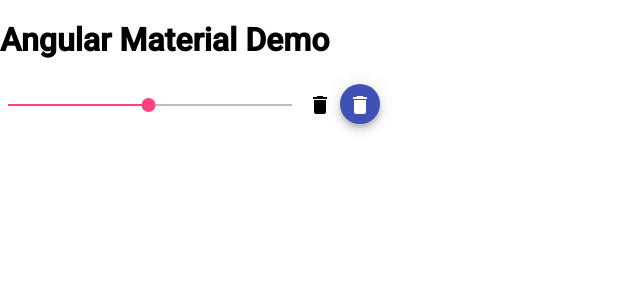
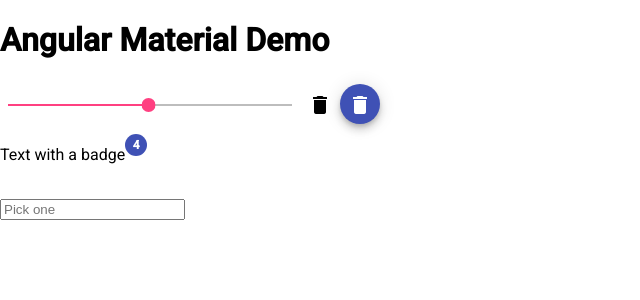
Before and after one commit to jinalshah999/demoappks, an Angular app: page / in a window 1280 px wide. Shown: the top 300 px of the page, without its empty margins (0-640 px from the left). Built offline with nearby package versions, Linux system fonts and the light colour scheme.

Commit message:
demo pushed

```diff
--- a/src/app/angularmaterialdemo/angularmaterialdemo.component.html
+++ b/src/app/angularmaterialdemo/angularmaterialdemo.component.html
@@ -7,3 +7,20 @@
 <button mat-mini-fab color="primary" aria-label="Example icon button with a menu icon">
   <mat-icon>delete</mat-icon>
 </button>
+<!-- <button mat-raised-button color="primary" matBadge="8" matBadgePosition="before" matBadgeColor="accent">
+  Action
+</button> -->
+
+<br>
+<p>
+  <span matBadge="4" matBadgeOverlap="false">Text with a badge</span>
+</p>
+<br>
+<!-- Auto Complete -->
+<input type="text" placeholder="Pick one" aria-label="Number" #input matInput [matAutocomplete]="auto"
+  (keyup)="onSearch(input.value)">
+<mat-autocomplete #auto="matAutocomplete">
+  <mat-option *ngFor="let item of fillteredArray" [value]="item">
+    {{item}}
+  </mat-option>
+</mat-autocomplete>
--- a/src/app/angularmaterialdemo/angularmaterialdemo.component.ts
+++ b/src/app/angularmaterialdemo/angularmaterialdemo.component.ts
@@ -3,13 +3,31 @@
 @Component({
   selector: 'app-angularmaterialdemo',
   templateUrl: './angularmaterialdemo.component.html',
-  styleUrls: ['./angularmaterialdemo.component.css']
+  styleUrls: ['./angularmaterialdemo.component.css'],
 })
 export class AngularmaterialdemoComponent implements OnInit {
-
-  constructor() { }
+  namesArr: string[] = [
+    'jinal',
+    'jaydeep',
+    'sanjana',
+    'bhautik',
+    'riya',
+    'fenil',
+  ];
+  fillteredArray: string[] = [];
+  constructor() {}
 
   ngOnInit(): void {
+    this.fillteredArray = this.namesArr;
   }
-
+  onSearch(value: string) {
+    if (value != '') {
+      const val = value.toLowerCase();
+      this.fillteredArray = this.namesArr.filter(
+        (x) => x.toLowerCase().indexOf(val) == 0
+      );
+    } else {
+      this.fillteredArray = this.namesArr;
+    }
+  }
 }
--- a/src/app/app.module.ts
+++ b/src/app/app.module.ts
@@ -6,6 +6,8 @@
 import { MatSliderModule } from '@angular/material/slider';
 import { MatButtonModule } from '@angular/material/button';
 import { MatIconModule } from '@angular/material/icon';
+import { MatAutocompleteModule } from '@angular/material/autocomplete';
+import { MatBadgeModule } from '@angular/material/badge';
 import { AngularmaterialdemoComponent } from './angularmaterialdemo/angularmaterialdemo.component';
 
 @NgModule({
@@ -16,6 +18,8 @@
     MatSliderModule,
     MatButtonModule,
     MatIconModule,
+    MatAutocompleteModule,
+    MatBadgeModule,
   ],
   providers: [],
   bootstrap: [AppComponent],
```
